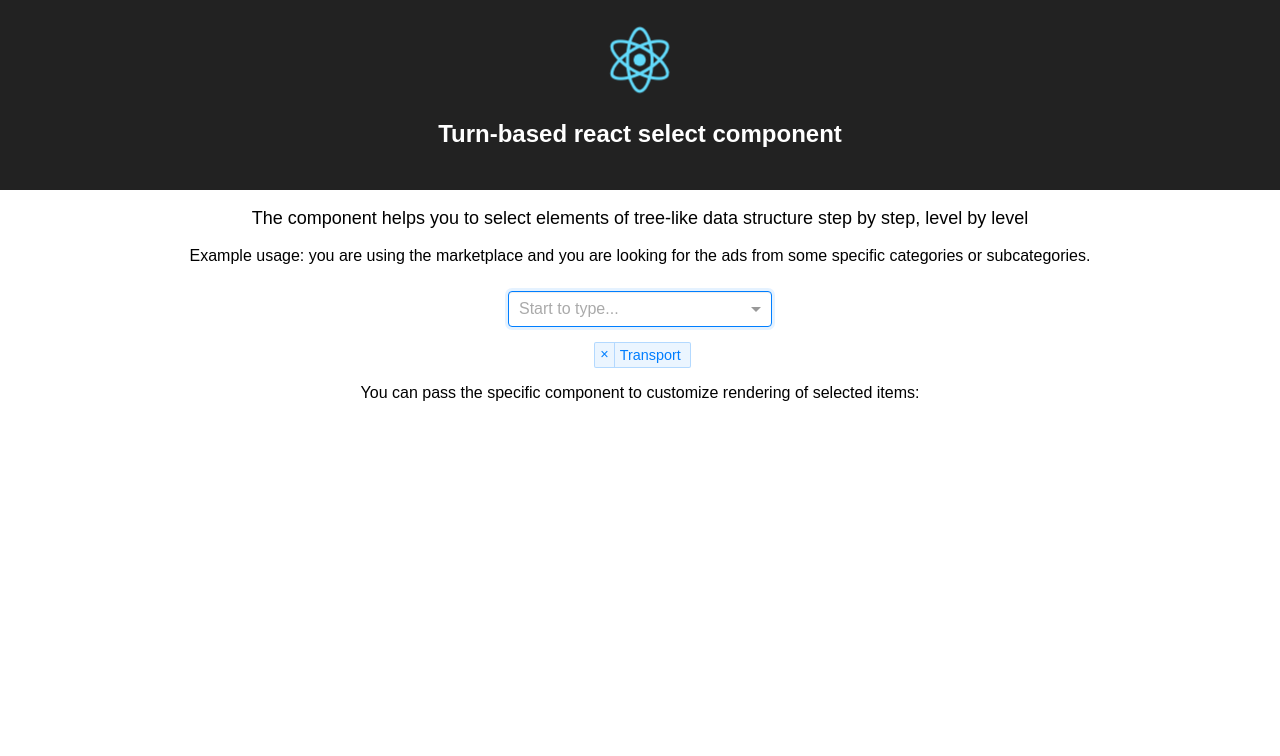
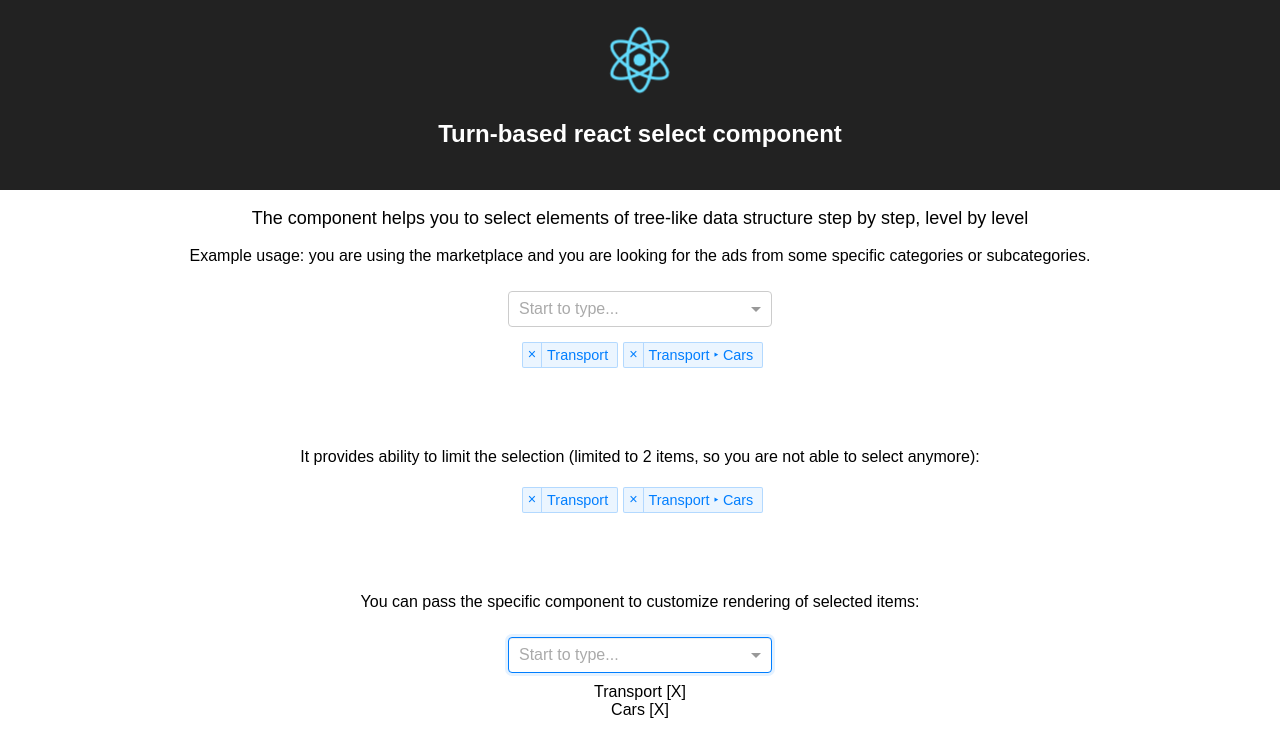
Before and after one commit to Jeloo/react-select-tree, a React (Create React App) app: page / in a window 1280 px wide. Shown: the top 756 px of the page. Built offline with nearby package versions, Linux system fonts and the light colour scheme.

Commit message:
Add more examples

```diff
--- a/src/App.css
+++ b/src/App.css
@@ -42,6 +42,10 @@
   flex-grow: 1;
   display: block;
   margin: 10px;
+}
+
+.row {
+  margin-bottom: 80px;
 }
 
 .Select-control {
@@ -100,3 +104,9 @@
 .Button--danger:hover {
   box-shadow: 0px 10px 10px rgb(99, 26, 6, 0.2);
 }
+
+ul {
+  list-style-type: none;
+  margin: 0;
+  padding: 0;
+}
--- a/src/App.js
+++ b/src/App.js
@@ -4,31 +4,10 @@ import "./App.css";
 import MultipleSelectedListNested from "./multistep-select/MultipleSelectedListNested";
 import dummyData from "./data.json";
 import MultistepSelect from "./multistep-select/MultistepSelect";
+import MultipleSelectConsumer from "./MultistepSelectConsumer";
 import classnames from "classnames";
 
 class App extends Component {
-  constructor(props) {
-    super(props);
-    this.state = {
-      data: dummyData,
-      selection: [1]
-    };
-  }
-
-  addItem(itemId) {
-    this.setState({ selection: [...this.state.selection, ...[itemId]] });
-  }
-
-  removeItem(itemId) {
-    const index = this.state.selection.indexOf(itemId);
-
-    if (index > -1) {
-      const selection = [...this.state.selection];
-      selection.splice(index, 1);
-      this.setState({ selection });
-    }
-  }
-
   render() {
     return (
       <div className="App">
@@ -46,11 +25,13 @@ class App extends Component {
           the ads from some specific categories or subcategories.
         </p>
         <div className={classnames("row")}>
+          <MultipleSelectConsumer initialSelection={[1, 2]}>
+            {(addItem, removeItem, selection) => (
               <MultistepSelect
-            data={this.state.data}
-            selection={this.state.selection}
-            onConfirm={this.addItem.bind(this)}
-            onRemove={this.removeItem.bind(this)}
+                data={dummyData}
+                selection={selection}
+                onConfirm={addItem}
+                onRemove={removeItem}
                 selectedListComponent={MultipleSelectedListNested}
                 classNamesConfig={{
                   selectContainer: ["App-container"],
@@ -61,12 +42,78 @@ class App extends Component {
                 }}
                 maxCount={3}
               />
+            )}
+          </MultipleSelectConsumer>
+        </div>
+
+        <p>
+          It provides ability to limit the selection (limited to 2 items, so you
+          are not able to select anymore):
+        </p>
+
+        <div className={classnames("row")}>
+          <MultipleSelectConsumer initialSelection={[1, 2]}>
+            {(addItem, removeItem, selection) => (
+              <MultistepSelect
+                data={dummyData}
+                selection={selection}
+                onConfirm={addItem}
+                onRemove={removeItem}
+                selectedListComponent={MultipleSelectedListNested}
+                classNamesConfig={{
+                  selectContainer: ["App-container"],
+                  select: ["App-select"],
+                  confirmBtn: ["Button Button--success"],
+                  resetBtn: ["Button Button--danger"],
+                  buttonsContainer: ["ButtonGroup-container"]
+                }}
+                maxCount={2}
+              />
+            )}
+          </MultipleSelectConsumer>
         </div>
 
         <p>
           You can pass the specific component to customize rendering of selected
           items:
         </p>
+
+        <div className={classnames("row")}>
+          <MultipleSelectConsumer initialSelection={[1, 2]}>
+            {(addItem, removeItem, selection) => (
+              <MultistepSelect
+                data={dummyData}
+                selection={selection}
+                onConfirm={addItem}
+                onRemove={removeItem}
+                selectedListComponent={props => {
+                  return (
+                    <ul>
+                      {props.selection.map(item => (
+                        <li key={item.id}>
+                          {item.name}{" "}
+                          <span
+                            style={{ cursor: "pointer" }}
+                            onClick={props.onRemove.bind(null, item.id)}
+                          >
+                            [X]
+                          </span>
+                        </li>
+                      ))}
+                    </ul>
+                  );
+                }}
+                classNamesConfig={{
+                  selectContainer: ["App-container"],
+                  select: ["App-select"],
+                  confirmBtn: ["Button Button--success"],
+                  resetBtn: ["Button Button--danger"],
+                  buttonsContainer: ["ButtonGroup-container"]
+                }}
+              />
+            )}
+          </MultipleSelectConsumer>
+        </div>
       </div>
     );
   }
--- a/src/MultistepSelectConsumer.jsx
+++ b/src/MultistepSelectConsumer.jsx
@@ -1,4 +1,4 @@
-import React, { Component } from "react";
+import { Component } from "react";
 
 class MultistepSelectConsumer extends Component {
   constructor(props) {
@@ -25,7 +25,8 @@ class MultistepSelectConsumer extends Component {
   render() {
     return this.props.children(
       this.addItem.bind(this),
-      this.removeItem.bind(this)
+      this.removeItem.bind(this),
+      this.state.selection
     );
   }
 }
```
Lines whose indentation alone changed are shown as unchanged.
